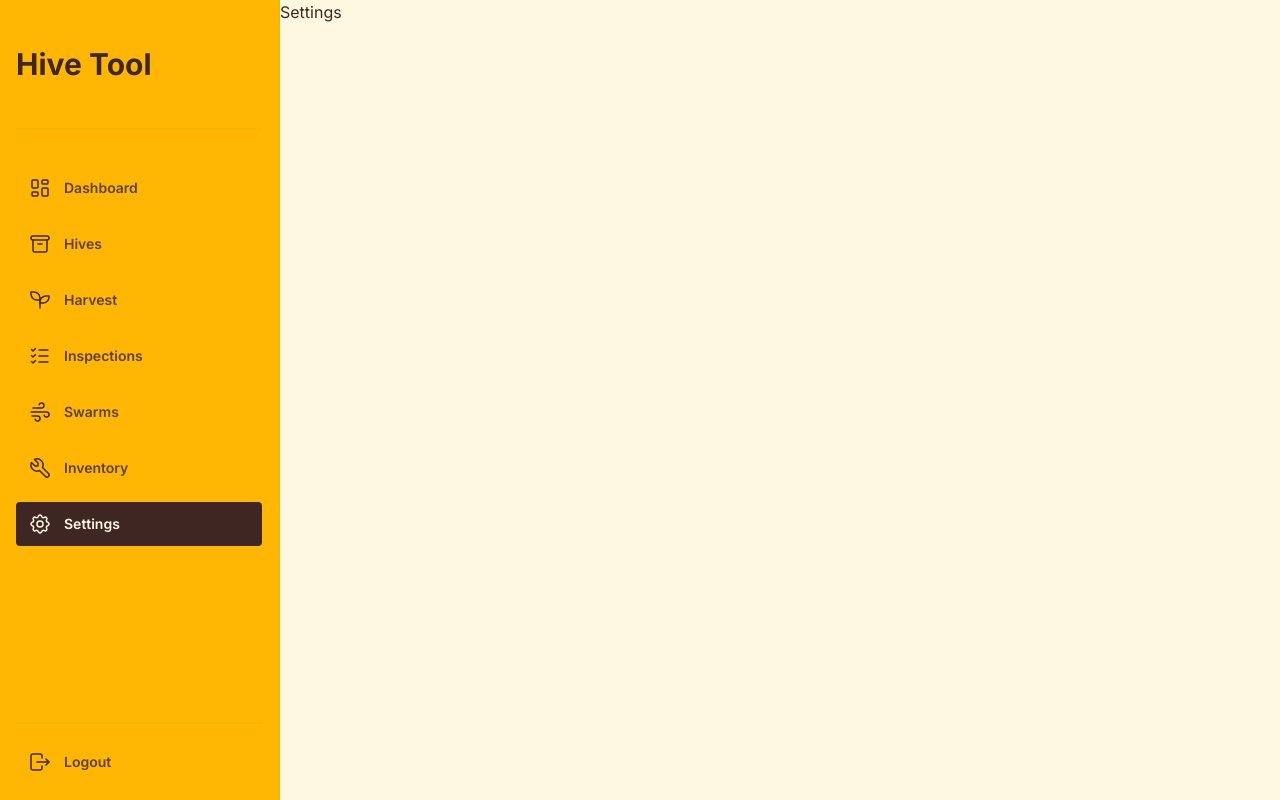
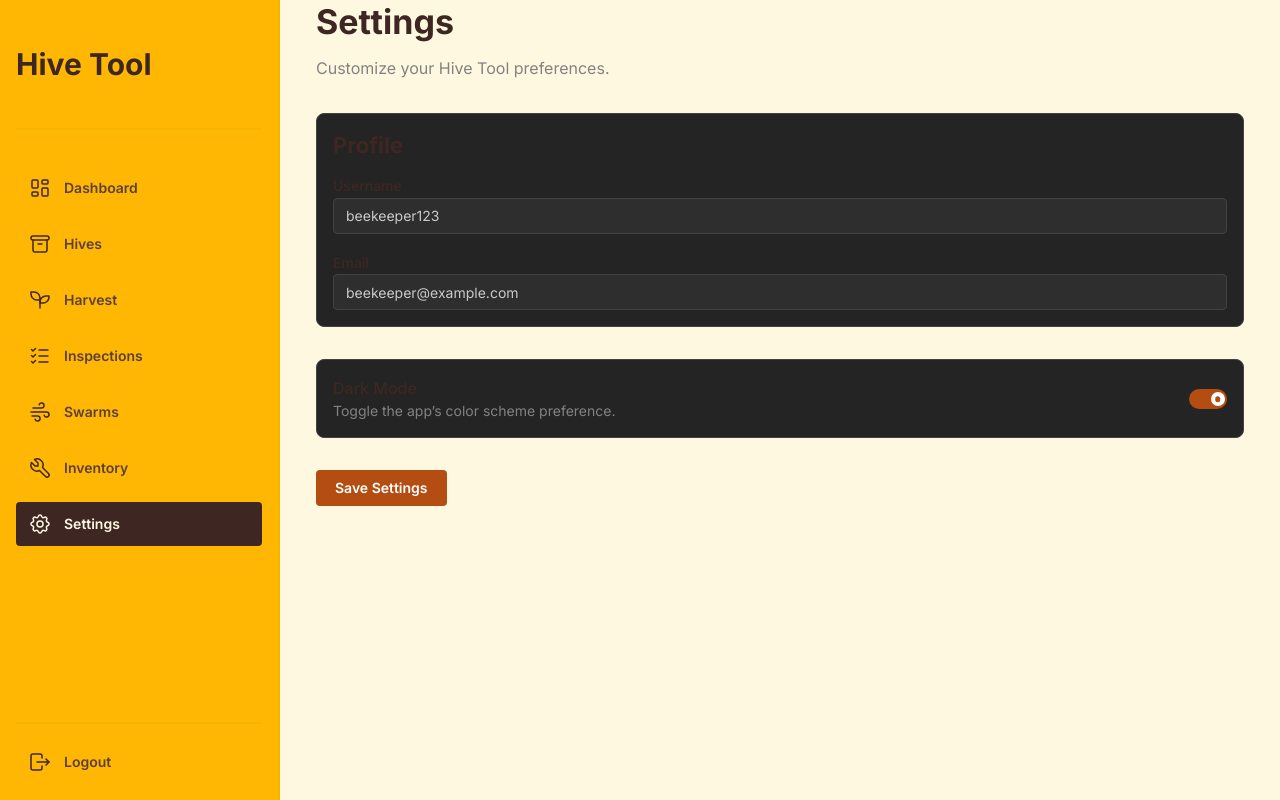
Before and after one commit to markporcarojr/next-hive-tool, a Next.js app: page /settings in a window 1280 px wide. Built offline with nearby package versions, Linux system fonts and the light colour scheme.

Commit message:
Finish page scaffolds

```diff
--- a/app/settings/page.tsx
+++ b/app/settings/page.tsx
@@ -1,7 +1,72 @@
-import React from "react";
+"use client";
 
-const Settings = () => {
-  return <div>Settings</div>;
-};
+import {
+  Container,
+  Title,
+  Text,
+  Divider,
+  Switch,
+  Group,
+  Stack,
+  TextInput,
+  Button,
+  Paper,
+} from "@mantine/core";
+import { useState } from "react";
 
-export default Settings;
+export default function SettingsPage() {
+  const [darkMode, setDarkMode] = useState(true);
+  const [username, setUsername] = useState("beekeeper123");
+  const [email, setEmail] = useState("beekeeper@example.com");
+
+  const handleSave = () => {
+    console.log("Saved settings:", { username, email, darkMode });
+    // future: toast, save to DB, etc.
+  };
+
+  return (
+    <Container>
+      <Title order={1} mb="sm">
+        Settings
+      </Title>
+      <Text c="dimmed" mb="xl">
+        Customize your Hive Tool preferences.
+      </Text>
+
+      <Paper withBorder p="md" radius="md" mb="xl">
+        <Title order={3} mb="sm">
+          Profile
+        </Title>
+        <Stack>
+          <TextInput
+            label="Username"
+            value={username}
+            onChange={(e) => setUsername(e.currentTarget.value)}
+          />
+          <TextInput
+            label="Email"
+            value={email}
+            onChange={(e) => setEmail(e.currentTarget.value)}
+          />
+        </Stack>
+      </Paper>
+
+      <Paper withBorder p="md" radius="md" mb="xl">
+        <Group justify="space-between">
+          <div>
+            <Text fw={500}>Dark Mode</Text>
+            <Text size="sm" c="dimmed">
+              Toggle the app’s color scheme preference.
+            </Text>
+          </div>
+          <Switch
+            checked={darkMode}
+            onChange={(e) => setDarkMode(e.currentTarget.checked)}
+          />
+        </Group>
+      </Paper>
+
+      <Button onClick={handleSave}>Save Settings</Button>
+    </Container>
+  );
+}
```
Also changed, not shown: app/inventory/page.tsx (+10 -13 lines).
